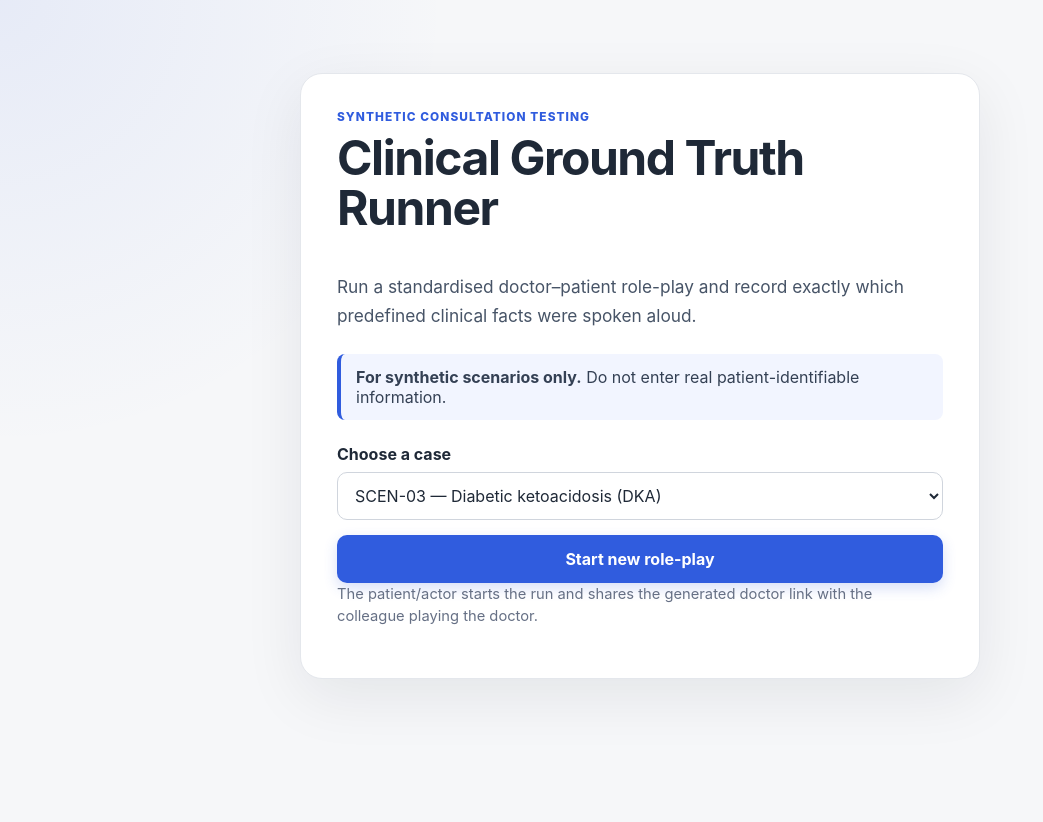
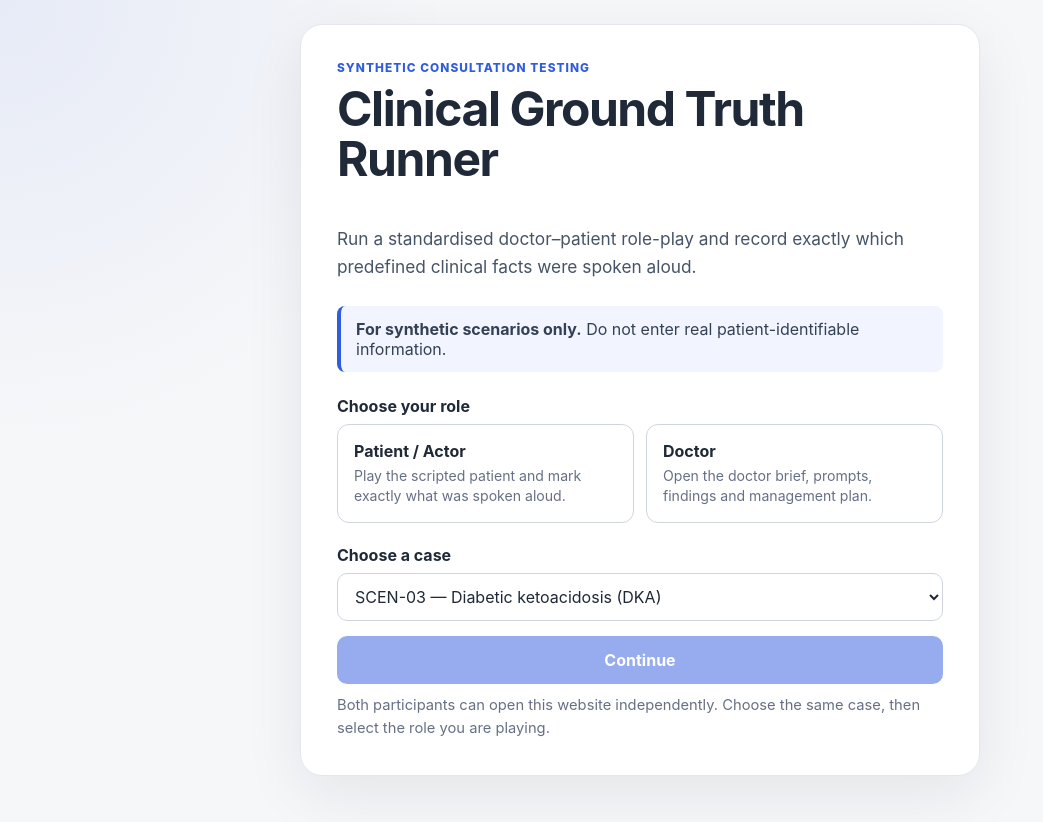
Before and after one commit to tukanzee/AVT-testing, a React (Vite) app: page / in a window 1280 px wide. Shown: the top 822 px of the page, without its empty margins (0-1043 px from the left). Before the commit the page ends 800 px from the top, so only its background shows below. Built offline with nearby package versions, Linux system fonts and the light colour scheme.

Commit message:
Simplify doctor and patient workflow

```diff
--- a/src/App.tsx
+++ b/src/App.tsx
@@ -1,30 +1,33 @@
 import { useEffect, useMemo, useRef, useState } from "react";
-import QRCode from "react-qr-code";
 import { cases, getCaseById } from "./data/cases";
 import type { ClinicalCase, GroundTruthItem } from "./types";
 import { exportGroundTruthPdf } from "./utils/pdf";
 
 type Role = "doctor" | "patient" | null;
 
-function makeRunId() {
+function makeSessionId() {
+  const stamp = new Date().toISOString().replace(/\D/g, "").slice(0, 14);
   const alphabet = "ABCDEFGHJKLMNPQRSTUVWXYZ23456789";
-  return Array.from({ length: 6 }, () => alphabet[Math.floor(Math.random() * alphabet.length)]).join("");
+  const suffix = Array.from(
+    { length: 4 },
+    () => alphabet[Math.floor(Math.random() * alphabet.length)]
+  ).join("");
+  return `${stamp}-${suffix}`;
 }
 
 function useQueryState() {
   const params = new URLSearchParams(window.location.search);
   const role = (params.get("role") as Role) ?? null;
   const caseId = params.get("case");
-  const runId = params.get("run");
-  return { role, caseId, runId };
+  return { role, caseId };
 }
 
-function setRoute(role: Role, caseId?: string, runId?: string) {
+function setRoute(role: Role, caseId?: string) {
   const url = new URL(window.location.href);
   url.search = "";
+  url.hash = "";
   if (role) url.searchParams.set("role", role);
   if (caseId) url.searchParams.set("case", caseId);
-  if (runId) url.searchParams.set("run", runId);
   window.history.pushState({}, "", url);
   window.dispatchEvent(new PopStateEvent("popstate"));
 }
@@ -39,26 +42,33 @@ function App() {
   }, []);
 
   void routeVersion;
-  const { role, caseId, runId } = useQueryState();
+  const { role, caseId } = useQueryState();
   const clinicalCase = getCaseById(caseId);
 
-  if (!role || !clinicalCase || !runId) {
+  if (!role || !clinicalCase) {
     return <LandingPage />;
   }
 
   if (role === "doctor") {
-    return <DoctorView clinicalCase={clinicalCase} runId={runId} />;
+    return <DoctorView clinicalCase={clinicalCase} />;
   }
 
-  return <PatientView clinicalCase={clinicalCase} runId={runId} />;
+  return <PatientView clinicalCase={clinicalCase} />;
 }
 
 function LandingPage() {
+  const [selectedRole, setSelectedRole] = useState<Exclude<Role, null> | null>(null);
   const [selectedCase, setSelectedCase] = useState(cases[0]?.id ?? "");
 
-  const startRun = () => {
-    const run = makeRunId();
-    setRoute("patient", selectedCase, run);
+  const continueToRole = () => {
+    if (!selectedRole || !selectedCase) return;
+
+    if (selectedRole === "patient") {
+      const sessionId = makeSessionId();
+      localStorage.setItem(`ground-truth:active-session:${selectedCase}`, sessionId);
+    }
+
+    setRoute(selectedRole, selectedCase);
   };
 
   return (
@@ -74,6 +84,39 @@ function LandingPage() {
         <div className="notice">
           <strong>For synthetic scenarios only.</strong> Do not enter real patient-identifiable information.
         </div>
+
+        <fieldset className="role-fieldset">
+          <legend className="field-label">Choose your role</legend>
+          <div className="role-choice">
+            <label className={`role-option ${selectedRole === "patient" ? "selected" : ""}`}>
+              <input
+                type="radio"
+                name="role"
+                value="patient"
+                checked={selectedRole === "patient"}
+                onChange={() => setSelectedRole("patient")}
+              />
+              <span className="role-option-content">
+                <strong>Patient / Actor</strong>
+                <span>Play the scripted patient and mark exactly what was spoken aloud.</span>
+              </span>
+            </label>
+
+            <label className={`role-option ${selectedRole === "doctor" ? "selected" : ""}`}>
+              <input
+                type="radio"
+                name="role"
+                value="doctor"
+                checked={selectedRole === "doctor"}
+                onChange={() => setSelectedRole("doctor")}
+              />
+              <span className="role-option-content">
+                <strong>Doctor</strong>
+                <span>Open the doctor brief, prompts, findings and management plan.</span>
+              </span>
+            </label>
+          </div>
+        </fieldset>
 
         <label className="field-label" htmlFor="case-select">
           Choose a case
@@ -91,12 +134,16 @@ function LandingPage() {
           ))}
         </select>
 
-        <button className="primary-button large-button" onClick={startRun}>
-          Start new role-play
+        <button
+          className="primary-button large-button"
+          onClick={continueToRole}
+          disabled={!selectedRole}
+        >
+          Continue
         </button>
 
-        <p className="subtle">
-          The patient/actor starts the run and shares the generated doctor link with the colleague playing the doctor.
+        <p className="subtle landing-help">
+          Both participants can open this website independently. Choose the same case, then select the role you are playing.
         </p>
       </section>
     </main>
@@ -105,18 +152,16 @@ function LandingPage() {
 
 function TopBar({
   clinicalCase,
-  runId,
   role
 }: {
   clinicalCase: ClinicalCase;
-  runId: string;
   role: "doctor" | "patient";
 }) {
   return (
     <header className="topbar">
       <div>
         <button className="link-button" onClick={() => setRoute(null)}>
-          ← New run
+          ← Choose role / case
         </button>
         <div className="topbar-title">
           {clinicalCase.id} · {clinicalCase.title}
@@ -124,16 +169,15 @@ function TopBar({
       </div>
       <div className="role-badge">
         {role === "doctor" ? "Doctor view" : "Patient / ground truth"}
-        <span>Run {runId}</span>
       </div>
     </header>
   );
 }
 
-function DoctorView({ clinicalCase, runId }: { clinicalCase: ClinicalCase; runId: string }) {
+function DoctorView({ clinicalCase }: { clinicalCase: ClinicalCase }) {
   return (
     <main className="shell">
-      <TopBar clinicalCase={clinicalCase} runId={runId} role="doctor" />
+      <TopBar clinicalCase={clinicalCase} role="doctor" />
 
       <section className="panel doctor-brief">
         <div className="eyebrow">Doctor brief</div>
@@ -203,7 +247,17 @@ function DoctorFactGroup({ title, items }: { title: string; items: GroundTruthIt
   );
 }
 
-function PatientView({ clinicalCase, runId }: { clinicalCase: ClinicalCase; runId: string }) {
+function PatientView({ clinicalCase }: { clinicalCase: ClinicalCase }) {
+  const activeSessionKey = `ground-truth:active-session:${clinicalCase.id}`;
+  const [sessionId] = useState(() => {
+    const existing = localStorage.getItem(activeSessionKey);
+    if (existing) return existing;
+
+    const created = makeSessionId();
+    localStorage.setItem(activeSessionKey, created);
+    return created;
+  });
+
   const allItems = useMemo(
     () => [
       ...clinicalCase.historyItems,
@@ -214,7 +268,7 @@ function PatientView({ clinicalCase, runId }: { clinicalCase: ClinicalCase; runI
     [clinicalCase]
   );
 
-  const storageKey = `ground-truth:${clinicalCase.id}:${runId}`;
+  const storageKey = `ground-truth:${clinicalCase.id}:${sessionId}`;
   const notesKey = `${storageKey}:notes`;
 
   const [selectedIds, setSelectedIds] = useState<Set<string>>(() => {
@@ -228,14 +282,7 @@ function PatientView({ clinicalCase, runId }: { clinicalCase: ClinicalCase; runI
 
   const [additionalNotes, setAdditionalNotes] = useState(() => localStorage.getItem(notesKey) ?? "");
   const [showSummary, setShowSummary] = useState(false);
-  const [copied, setCopied] = useState(false);
   const groundTruthRef = useRef<HTMLElement | null>(null);
-
-  const isLocalhost = ["localhost", "127.0.0.1"].includes(window.location.hostname);
-  const shareBaseKey = "ground-truth:share-base-url";
-  const [shareBaseUrl, setShareBaseUrl] = useState(
-    () => localStorage.getItem(shareBaseKey) ?? ""
-  );
 
   useEffect(() => {
     localStorage.setItem(storageKey, JSON.stringify(Array.from(selectedIds)));
@@ -245,14 +292,6 @@ function PatientView({ clinicalCase, runId }: { clinicalCase: ClinicalCase; runI
     localStorage.setItem(notesKey, additionalNotes);
   }, [additionalNotes, notesKey]);
 
-  useEffect(() => {
-    if (shareBaseUrl.trim()) {
-      localStorage.setItem(shareBaseKey, shareBaseUrl.trim());
-    } else {
-      localStorage.removeItem(shareBaseKey);
-    }
-  }, [shareBaseUrl]);
-
   const toggleItem = (id: string) => {
     setSelectedIds((current) => {
       const next = new Set(current);
@@ -261,32 +300,6 @@ function PatientView({ clinicalCase, runId }: { clinicalCase: ClinicalCase; runI
       return next;
     });
   };
-
- const doctorLink = useMemo(() => {
-  let url: URL;
-
-  if (isLocalhost && shareBaseUrl.trim()) {
-    try {
-      url = new URL(shareBaseUrl.trim());
-    } catch {
-      url = new URL(window.location.href);
-    }
-  } else {
-    url = new URL(window.location.href);
-  }
-
-  url.search = "";
-  url.hash = "";
-
-  url.searchParams.set("role", "doctor");
-  url.searchParams.set("case", clinicalCase.id);
-  url.searchParams.set("run", runId);
-
-  return url.toString();
-}, [clinicalCase.id, runId, isLocalhost, shareBaseUrl]);
-
-
-  const qrReady = !isLocalhost || Boolean(shareBaseUrl.trim());
 
   const handleViewGroundTruth = () => {
     setShowSummary(true);
@@ -298,27 +311,10 @@ function PatientView({ clinicalCase, runId }: { clinicalCase: ClinicalCase; runI
     }, 60);
   };
 
-  const copyDoctorLink = async () => {
-    if (!qrReady) {
-      window.alert(
-        "Enter the Vite Network URL first so the doctor link works on a second device."
-      );
-      return;
-    }
-
-    try {
-      await navigator.clipboard.writeText(doctorLink);
-      setCopied(true);
-      window.setTimeout(() => setCopied(false), 1800);
-    } catch {
-      window.prompt("Copy this doctor link:", doctorLink);
-    }
-  };
-
   const selectedItems = allItems.filter((item) => selectedIds.has(item.id));
 
-  const resetRun = () => {
-    const ok = window.confirm("Clear all ticks and free text for this run?");
+  const resetSession = () => {
+    const ok = window.confirm("Clear all ticks and free text for this session?");
     if (!ok) return;
     setSelectedIds(new Set());
     setAdditionalNotes("");
@@ -329,65 +325,7 @@ function PatientView({ clinicalCase, runId }: { clinicalCase: ClinicalCase; runI
 
   return (
     <main className="shell">
-      <TopBar clinicalCase={clinicalCase} runId={runId} role="patient" />
-
-      <section className="share-card qr-share-card">
-        <div className="share-copy">
-          <div className="eyebrow">Share with the doctor</div>
-          <strong>Scan this QR code on the doctor's device</strong>
-          <p className="subtle compact">
-            It opens the doctor-only script for this case and run. Your ground-truth ticks stay on this device.
-          </p>
-
-          {isLocalhost && (
-            <div className="network-url-box">
-              <label className="field-label" htmlFor="network-url">
-                Network URL for QR testing
-              </label>
-              <input
-                id="network-url"
-                className="text-input"
-                value={shareBaseUrl}
-                onChange={(event) => setShareBaseUrl(event.target.value)}
-                placeholder="e.g. http://192.168.1.20:5173"
-              />
-              <p className="subtle compact">
-                Copy the <strong>Network</strong> address printed by Vite into this box. Once the site is
-                hosted online, this field disappears and the QR code works automatically.
-              </p>
-            </div>
-          )}
-
-          <div className="share-actions">
-            <button
-              className="secondary-button"
-              onClick={copyDoctorLink}
-              disabled={!qrReady}
-            >
-              {copied ? "Copied" : "Copy doctor link"}
-            </button>
-          </div>
-        </div>
-
-        <div className="qr-card" aria-label="Doctor link QR code">
-          {qrReady ? (
-            <>
-              <QRCode
-                value={doctorLink}
-                size={180}
-                bgColor="#ffffff"
-                fgColor="#17213d"
-                level="M"
-              />
-              <div className="qr-caption">Doctor view · Run {runId}</div>
-            </>
-          ) : (
-            <div className="qr-placeholder">
-              Enter the Vite Network URL to activate the QR code for a second device.
-            </div>
-          )}
-        </div>
-      </section>
+      <TopBar clinicalCase={clinicalCase} role="patient" />
 
       <section className="panel patient-profile">
         <div className="eyebrow">Patient role</div>
@@ -470,7 +408,7 @@ function PatientView({ clinicalCase, runId }: { clinicalCase: ClinicalCase; runI
               onClick={() =>
                 exportGroundTruthPdf({
                   clinicalCase,
-                  runId,
+                  sessionId,
                   selectedItems,
                   additionalNotes
                 })
@@ -479,8 +417,8 @@ function PatientView({ clinicalCase, runId }: { clinicalCase: ClinicalCase; runI
               Save ground truth PDF
             </button>
 
-            <button className="danger-link" onClick={resetRun}>
-              Reset this run
+            <button className="danger-link" onClick={resetSession}>
+              Reset this session
             </button>
           </div>
         </aside>
@@ -490,7 +428,7 @@ function PatientView({ clinicalCase, runId }: { clinicalCase: ClinicalCase; runI
         <section ref={groundTruthRef} className="panel ground-truth-panel">
           <h2>Ground truth preview</h2>
           <p className="section-intro">
-            This is the subset of information recorded as having been spoken aloud during this run.
+            This is the subset of information recorded as having been spoken aloud during this session.
           </p>
           <GroundTruthPreview items={selectedItems} additionalNotes={additionalNotes} />
         </section>
--- a/src/styles.css
+++ b/src/styles.css
@@ -23,7 +23,8 @@ body {
 
 button,
 select,
-textarea {
+textarea,
+input {
   font: inherit;
 }
 
@@ -515,113 +516,76 @@ h3 {
 }
 
 
-.qr-share-card {
-  align-items: stretch;
-}
-
-.share-copy {
-  flex: 1;
+.role-fieldset {
+  border: 0;
+  padding: 0;
+  margin: 24px 0 22px;
   min-width: 0;
 }
 
-.share-actions {
-  display: flex;
-  gap: 10px;
-  margin-top: 14px;
-  flex-wrap: wrap;
+.role-fieldset .field-label {
+  padding: 0;
 }
 
-.qr-card {
-  width: 220px;
-  flex: 0 0 220px;
-  background: #ffffff;
-  border: 1px solid #e4e7ec;
-  border-radius: 14px;
-  padding: 16px;
+.role-choice {
   display: grid;
-  place-items: center;
-  gap: 10px;
+  grid-template-columns: repeat(2, minmax(0, 1fr));
+  gap: 12px;
 }
 
-.qr-card svg {
-  width: 100%;
-  height: auto;
-  max-width: 180px;
+.role-option {
+  position: relative;
+  display: block;
+  border: 1px solid #d0d5dd;
+  background: #ffffff;
+  border-radius: 12px;
+  padding: 16px;
+  cursor: pointer;
+  transition: border-color 120ms ease, background 120ms ease, box-shadow 120ms ease, transform 120ms ease;
 }
 
-.qr-caption {
-  color: #667085;
-  font-size: 0.78rem;
-  font-weight: 700;
-  text-align: center;
+.role-option:hover {
+  border-color: #98a2b3;
+  transform: translateY(-1px);
 }
 
-.local-warning {
-  margin-top: 14px;
-  border-left: 4px solid #f79009;
-  background: #fffaeb;
-  color: #7a2e0e;
-  border-radius: 8px;
-  padding: 10px 12px;
+.role-option.selected {
+  border-color: #305cde;
+  background: #f2f5ff;
+  box-shadow: 0 0 0 3px rgba(48, 92, 222, 0.1);
+}
+
+.role-option input {
+  position: absolute;
+  opacity: 0;
+  pointer-events: none;
+}
+
+.role-option-content {
+  display: grid;
+  gap: 5px;
+}
+
+.role-option-content strong {
+  color: #1f2937;
+  font-size: 1rem;
+}
+
+.role-option-content span {
+  color: #667085;
   font-size: 0.88rem;
   line-height: 1.45;
 }
 
-@media (max-width: 700px) {
-  .qr-share-card {
-    flex-direction: column;
-  }
-
-  .qr-card {
-    width: 100%;
-    flex-basis: auto;
-  }
-}
-
-
-.text-input {
-  width: 100%;
-  border: 1px solid #d0d5dd;
-  background: white;
-  color: #1f2937;
-  border-radius: 10px;
-  padding: 11px 12px;
-}
-
-.text-input:focus {
-  outline: 3px solid rgba(48, 92, 222, 0.15);
-  border-color: #305cde;
-}
-
-.network-url-box {
-  margin-top: 14px;
-  max-width: 560px;
-  border-left: 4px solid #f79009;
-  background: #fffaeb;
-  border-radius: 9px;
-  padding: 12px 14px;
-}
-
-.network-url-box .field-label {
-  margin-bottom: 7px;
-}
-
-.qr-placeholder {
-  min-height: 180px;
-  display: grid;
-  place-items: center;
-  text-align: center;
-  color: #667085;
-  line-height: 1.5;
-  padding: 18px;
-  background: #f8f9fb;
-  border-radius: 10px;
-}
-
-.secondary-button:disabled {
+.primary-button:disabled {
   opacity: 0.5;
   cursor: not-allowed;
   transform: none;
+  box-shadow: none;
+}
+
+.landing-help {
+  margin: 10px 0 0;
 }
 
 .autosave-note {
@@ -633,3 +597,9 @@ h3 {
 .ground-truth-panel {
   scroll-margin-top: 18px;
 }
+
+@media (max-width: 600px) {
+  .role-choice {
+    grid-template-columns: 1fr;
+  }
+}
```
Also changed, not shown: src/utils/pdf.ts (+4 -4 lines).
